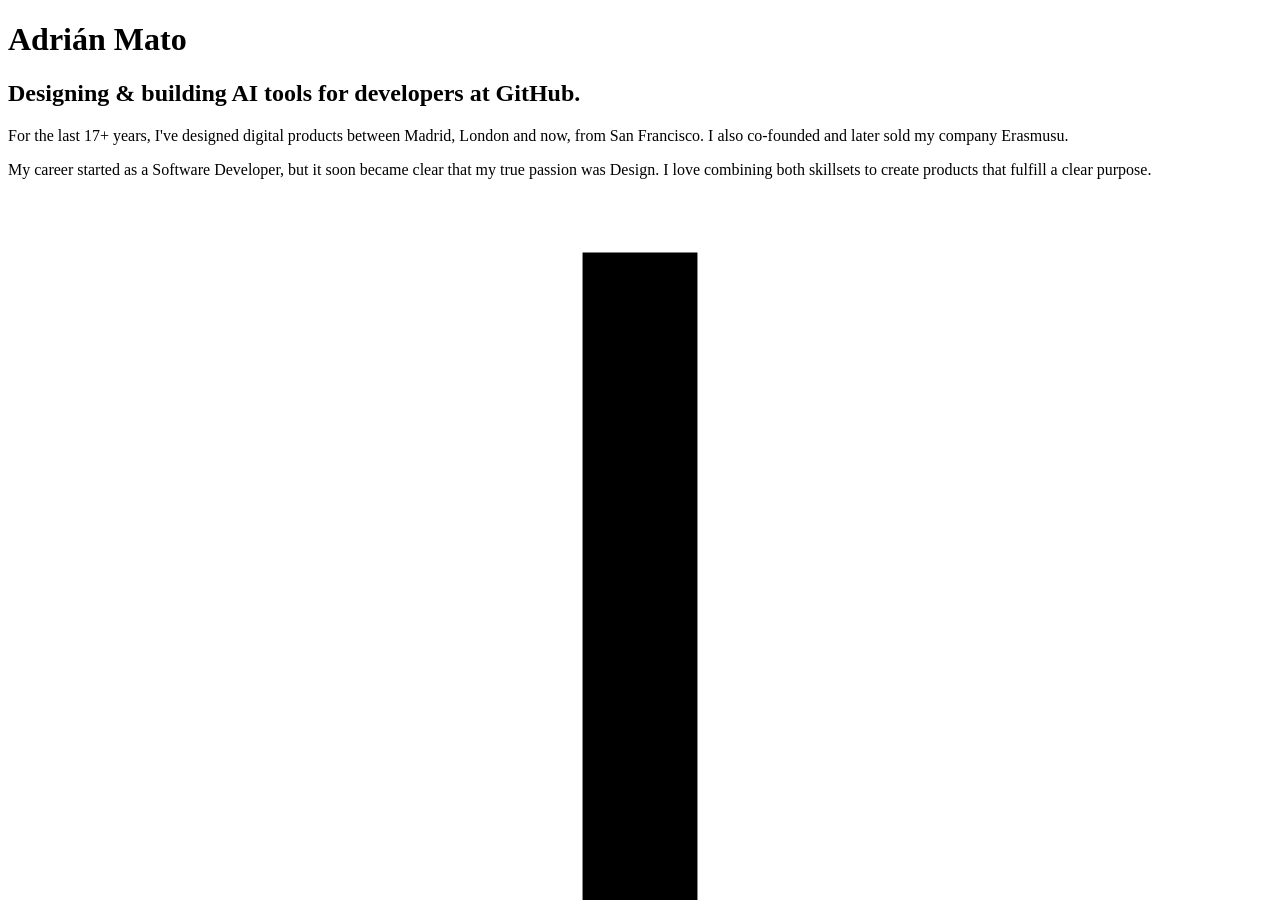
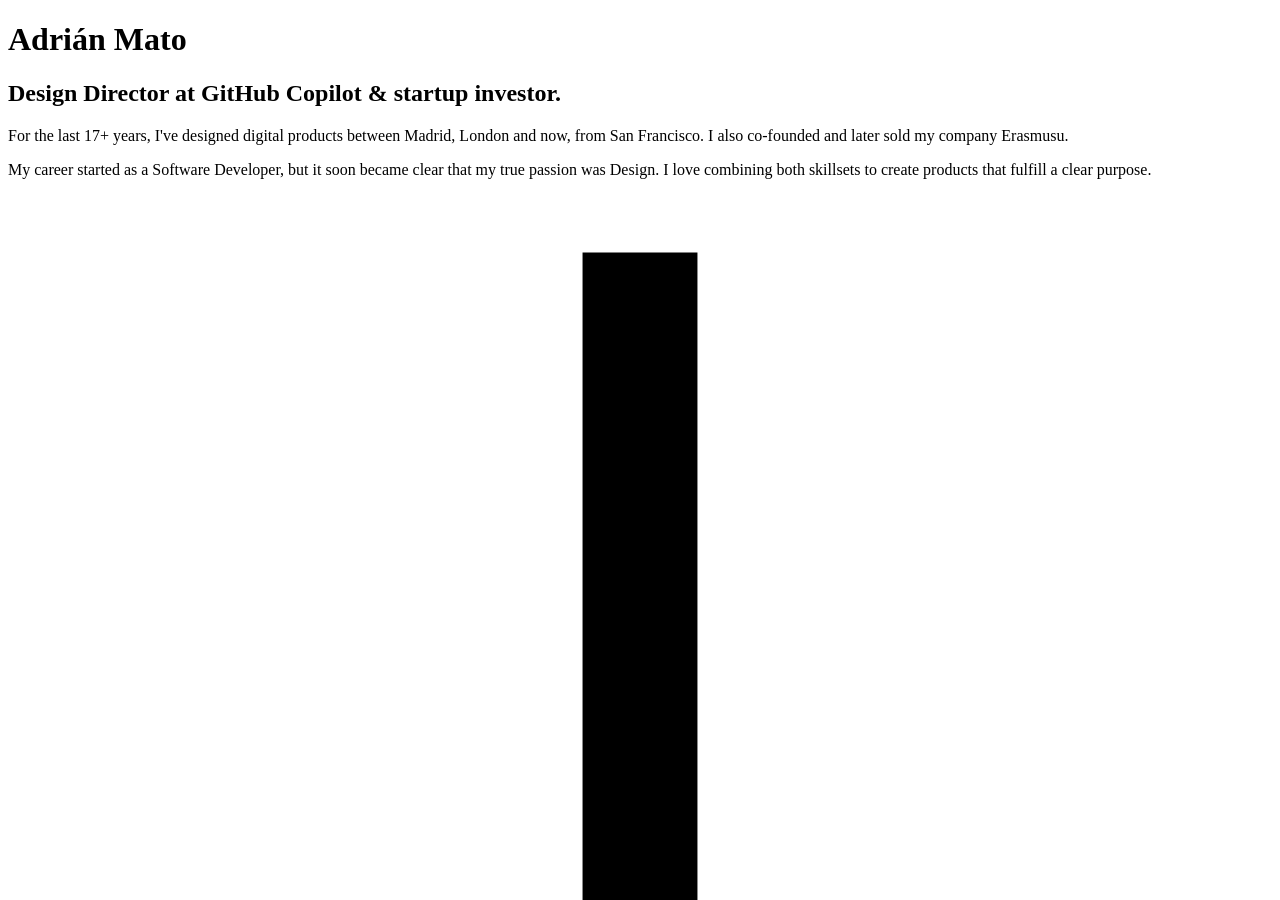
Before and after one commit to adrianmg/adrianmg.github.io, a Jekyll site: the page built from index.html, in a window 1280 px wide and 900 px high. Built offline with Jekyll 4.4.1, drawn with Linux system fonts in a browser that asks for light colours.

Commit message:
update: job description

```diff
--- a/_layouts/home.html
+++ b/_layouts/home.html
@@ -7,7 +7,7 @@
       <div class="home-intro-bio-desc">
         <div>
             <h1>Adrián Mato</h1>
-            <h2>Designing <span class="ampersand">&amp;</span> building AI tools for developers at GitHub.</h2>
+            <h2>Design Director at GitHub Copilot <span class="ampersand">&amp;</span> startup investor.</h2>
             <p>
               For the last 17+ years, I've designed digital products between Madrid, London and now, from
               San Francisco. I also co-founded and later sold my company Erasmusu.
--- a/index.html
+++ b/index.html
@@ -3,5 +3,5 @@
 # Edit theme's home layout instead if you wanna make some changes
 # See: https://jekyllrb.com/docs/themes/#overriding-theme-defaults
 layout: home
-description: Personal website of Adrián Mato. Designing and building tools for developers at GitHub.
+description: Personal site of Adrián Mato. Design Director at Github Copilot and startup investor.
 ---
```
